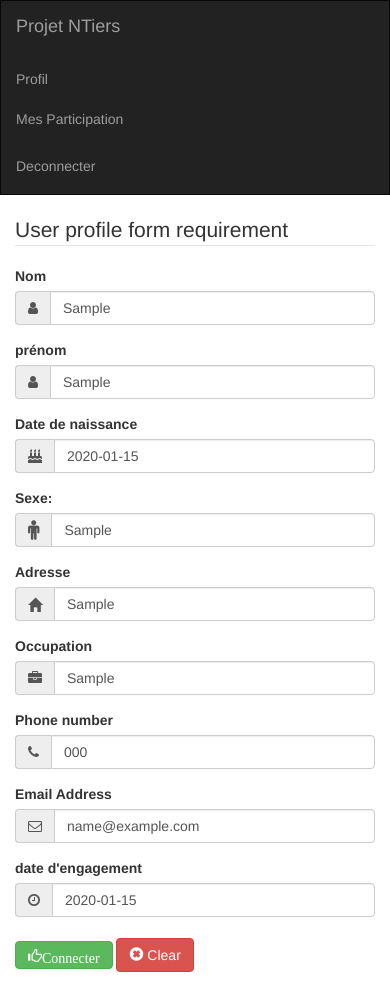
After one commit to Brikc1510/Projet_Ntiers, a PHP site: template GestionInterventions/views/profil_modifier.php in a window 390 px wide. The commit adds this page. Run offline with PHP 8.4, Linux system fonts and the light colour scheme; the template is opened without the code that fills it: most values are stand-ins (such as "Sample title", 1, 10 or a date in 2020); some libraries are stand-ins or nearby versions; some web fonts are replaced.

Commit message:
affichage/modification du profil
affichage/modification du profil d'un  pompier simple

```diff
--- a/GestionInterventions/views/common/enteteU.php
+++ b/GestionInterventions/views/common/enteteU.php
@@ -4,7 +4,7 @@
       <a class="navbar-brand" href="#">Projet NTiers</a>
     </div>
     <ul class="nav navbar-nav">
-        <li><a href="">Profil</a></li>
+        <li><a href="index.php?c=user&m=information">Profil</a></li>
         <li><a href="index.php?c=intervention&m=index">Mes Participation</a></li>
     </ul>
     <ul class="nav navbar-nav navbar-right">
--- /dev/null
+++ b/GestionInterventions/views/profil_modifier.php
@@ -0,0 +1,199 @@
+<!-- formulaire qui recupere tous les informations de la personne sur le formulaire puis on peux ly modifier  -->
+
+<?php
+function fAge($date) {
+  $datetime1 = new DateTime("today");
+  $datetime2 = new DateTime($date);
+  $interval = $datetime2->diff($datetime1);
+  return $interval->format('%y');
+  }  ?>
+<html>
+<head>
+    <title>Interventions</title>
+    <link rel="stylesheet" type="text/css" href="vendors/css/myStyle.css">
+    <link rel="stylesheet" type="text/css" href="vendors/css/bootstrap.min.css">
+    <link href="https://maxcdn.bootstrapcdn.com/font-awesome/4.5.0/css/font-awesome.min.css" rel="stylesheet" integrity="sha256-3dkvEK0WLHRJ7/Csr0BZjAWxERc5WH7bdeUya2aXxdU= sha512-+L4yy6FRcDGbXJ9mPG8MT/3UCDzwR9gPeyFNMCtInsol++5m3bk2bXWKdZjvybmohrAsn3Ua5x8gfLnbE1YkOg==" crossorigin="anonymous">
+    <!-- Bootstrap Core CSS -->
+<!--     <link href="css/bootstrap.min.css" rel="stylesheet"> -->
+<link href="https://maxcdn.bootstrapcdn.com/bootstrap/3.3.6/css/bootstrap.min.css" rel="stylesheet" integrity="sha256-7s5uDGW3AHqw6xtJmNNtr+OBRJUlgkNJEo78P4b0yRw= sha512-nNo+yCHEyn0smMxSswnf/OnX6/KwJuZTlNZBjauKhTK0c+zT+q5JOCx0UFhXQ6rJR9jg6Es8gPuD2uZcYDLqSw==" crossorigin="anonymous">
+
+<?php require_once VIEWS.DS.'common'.DS.'enteteU.php';  ?>
+</head>
+<body>
+
+   <div class="container">
+<div class="row">
+<div class="col-md-10 ">
+<?php foreach ($info as $e){ ?>
+<form class="form-horizontal" action="index.php?c=user&m=modifierbdd" method="post">
+<fieldset>
+
+<!-- Form Name -->
+<legend>User profile form requirement</legend>
+
+<!-- Text input-->
+
+
+
+
+<div class="form-group">
+  <label class="col-md-4 control-label" for="Name (Full name)">Nom</label>
+  <div class="col-md-4">
+ <div class="input-group">
+       <div class="input-group-addon">
+        <i class="fa fa-user">
+        </i>
+       </div>
+       <input id="Name (Full name)" name="n" type="text" value=<?php if (isset($e->P_NOM)) echo $e->P_NOM; ?> class="form-control input-md">
+      </div>
+      </div>
+
+  </div>
+
+  <div class="form-group">
+  <label class="col-md-4 control-label" for="Name (Full name)">prénom</label>
+  <div class="col-md-4">
+ <div class="input-group">
+       <div class="input-group-addon">
+        <i class="fa fa-user">
+        </i>
+       </div>
+       <input id="Name" name="prenom" type="text"  value=<?php if (isset($e->P_PRENOM)) echo $e->P_PRENOM; ?> class="form-control input-md">
+      </div>
+      </div>
+
+</div>
+
+<div class="form-group">
+  <label class="col-md-4 control-label" for="Date Of Birth">Date de naissance</label>
+  <div class="col-md-4">
+
+  <div class="input-group">
+       <div class="input-group-addon">
+     <i class="fa fa-birthday-cake"></i>
+
+       </div>
+       <input id="Date Of Birth" name="dated" type="text" value=<?php if (isset($e->P_BIRTHDATE)) echo $e->P_BIRTHDATE; ?> class="form-control input-md">
+      </div>
+
+
+  </div>
+</div>
+<div class="form-group">
+  <label class="col-md-4 control-label" for="Father">Sexe:</label>
+  <div class="col-md-4">
+  <div class="input-group">
+       <div class="input-group-addon">
+      <i class="fa fa-male" style="font-size: 20px;"></i>
+
+       </div>
+      <input id="Father" name="sexe" type="text" value=<?php if (isset($e->P_SEXE)) echo $e->P_SEXE; ?> class="form-control input-md">
+
+      </div>
+
+  </div>
+</div>
+<div class="form-group">
+  <label class="col-md-4 control-label" for="Availability time">Adresse</label>
+  <div class="col-md-4">
+  <div class="input-group">
+       <div class="input-group-addon">
+     <i class="glyphicon glyphicon-home"></i>
+
+       </div>
+    <input id="Availability time" name="add" type="text" value=<?php if (isset($e->P_ADDRESS)) echo $e->P_ADDRESS; ?> class="form-control input-md">
+
+      </div>
+
+
+  </div>
+</div>
+
+<div class="form-group">
+  <label class="col-md-4 control-label" for="Primary Occupation">Occupation</label>
+  <div class="col-md-4">
+  <div class="input-group">
+       <div class="input-group-addon">
+     <i class="fa fa-briefcase"></i>
+
+       </div>
+      <input id="Primary Occupation" name="poste" type="text" value=<?php if (isset($e->P_PROFESSION)) echo $e->P_PROFESSION; ?> class="form-control input-md">
+      </div>
+
+
+  </div>
+</div>
+
+<div class="form-group">
+  <label class="col-md-4 control-label" for="Phone number ">Phone number </label>
+  <div class="col-md-4">
+  <div class="input-group">
+       <div class="input-group-addon">
+     <i class="fa fa-phone"></i>
+
+       </div>
+    <input id="Phone number " name="tele" type="text"  value=<?php if (isset($e->P_PHONE)) echo $e->P_PHONE; ?> class="form-control input-md">
+
+      </div>
+      </div>
+      </div>
+      <div class="form-group">
+  <label class="col-md-4 control-label" for="Email Address">Email Address</label>
+  <div class="col-md-4">
+  <div class="input-group">
+       <div class="input-group-addon">
+     <i class="fa fa-envelope-o"></i>
+
+       </div>
+    <input id="Email Address" name="email" type="text"  value=<?php if (isset($e->P_EMAIL)) echo $e->P_EMAIL; ?>  class="form-control input-md">
+
+      </div>
+
+  </div>
+</div>
+
+<div class="form-group">
+  <label class="col-md-4 control-label" for="Availability time">date d'engagement</label>
+  <div class="col-md-4">
+  <div class="input-group">
+       <div class="input-group-addon">
+     <i class="fa fa-clock-o"></i>
+
+       </div>
+    <input id="Availability time" name="datee" type="text" value=<?php if (isset($e->P_DATE_ENGAGEMENT)) echo $e->P_DATE_ENGAGEMENT; ?> class="form-control input-md">
+
+      </div>
+
+
+  </div>
+</div>
+<div class="form-group">
+  <label class="col-md-4 control-label" ></label>
+  <div class="col-md-4">
+  <button type="submit" class="btn btn-success" name="submit"><span class="glyphicon glyphicon-thumbs-up">Connecter</button>
+  <!-- <a href="#" class="btn btn-success"><span class="glyphicon glyphicon-thumbs-up"></span> Submit</a> -->
+  <a href="index.php?c=user&m=modifier&id='.$e->P_CODE." class="btn btn-danger" value=""><span class="glyphicon glyphicon-remove-sign"></span> Clear</a>
+
+  </div>
+</div>
+
+</fieldset>
+</form>
+<?php }?>
+</div>
+<div class="col-md-2 hidden-xs">
+<img src="http://websamplenow.com/30/userprofile/images/avatar.jpg" class="img-responsive img-thumbnail ">
+  </div>
+
+
+</div>
+   </div>
+    <!-- jQuery Version 1.11.1 -->
+    <script src="js/jquery.js"></script>
+
+    <!-- Bootstrap Core JavaScript -->
+    <script src="js/bootstrap.min.js"></script>
+
+</body>
+
+</html>
--- a/GestionInterventions/views/saisieInterventionSpe_view.php
+++ b/GestionInterventions/views/saisieInterventionSpe_view.php
@@ -98,7 +98,6 @@
                         </div>
 
                        <?php
-
                        $_SESSION['i']++;
                        ?>
 
```
Also changed, not shown: GestionInterventions/Api/ModelePersonnel.php (+36 -1 lines), GestionInterventions/controllers/interventionC.php (+4 -43 lines), GestionInterventions/controllers/userC.php (+64 -20 lines), GestionInterventions/models/interventionM.php (+5 -88 lines), GestionInterventions/models/usersM.php (+24 -1 lines), GestionInterventions/uha-2020-gr5.sql (+11 -0 lines), GestionInterventions/views/common/entete.php (+4 -33 lines), GestionInterventions/views/intervention_list.php (+1 -6 lines), GestionInterventions/views/interventions_view1.php (+4 -3 lines), GestionInterventions/views/profil_view.php (added, +60 -0 lines), GestionInterventions/views/saisieIntervention_view.php (+5 -18 lines), GestionInterventions/vendors/css/monCSS.css (line endings or trailing spaces).
